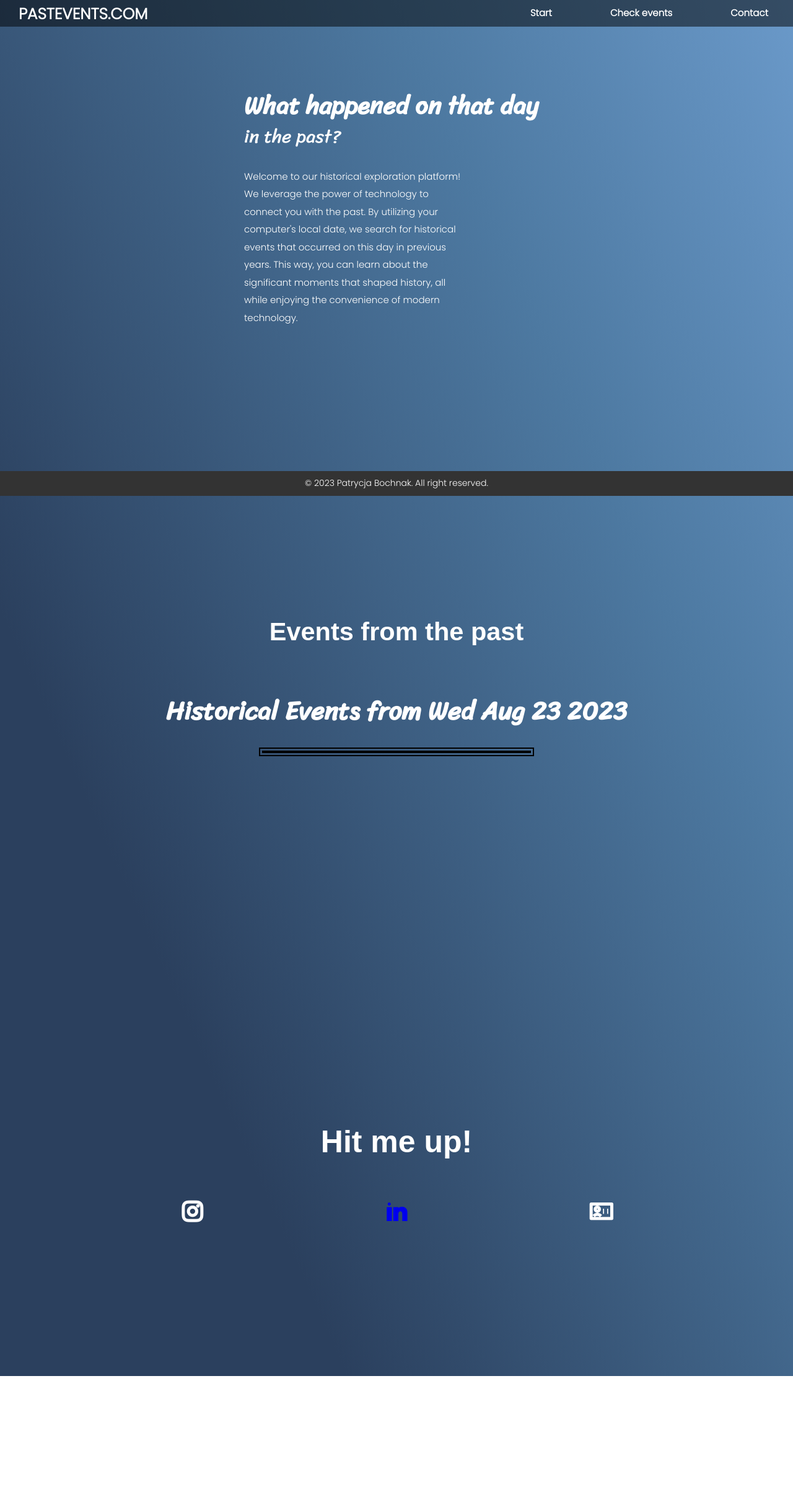
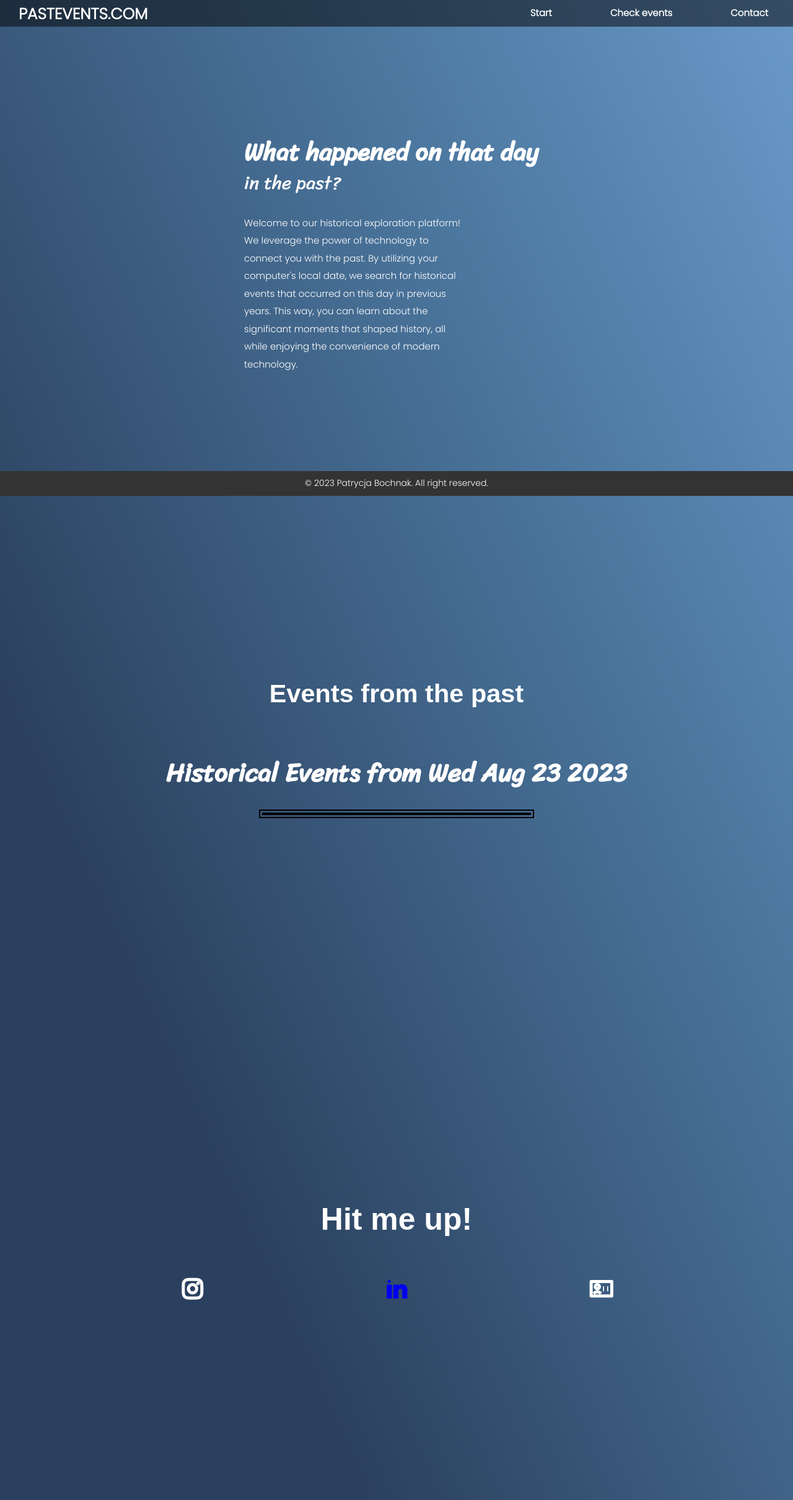
Before and after one commit to PatrycjaBochnak/What-happened-that-day, a React (Create React App) app: page / in a window 1280 px wide. Shown: the whole page at 62% size. Before the commit the page ends 2220 px from the top, so only its background shows below. Built offline with nearby package versions, Linux system fonts and the light colour scheme; no server answers.

Commit message:
height changed, offset 0

```diff
--- a/src/layouts/ButtonsMenu.js
+++ b/src/layouts/ButtonsMenu.js
@@ -8,7 +8,7 @@ const ButtonsMenu = ({ source, linkName }) => (
     to={source}
     spy={true}
     smooth={true}
-    offset={50}
+    offset={0}
     duration={500}
   >
     {linkName}
--- a/src/layouts/Events.js
+++ b/src/layouts/Events.js
@@ -8,8 +8,9 @@ const Events = ({ sr }) => {
   const date = new Date();
 
   useEffect(() => {
-    sr.reveal(".events", { delay: 200, origin: "top" });
     setCurrentDate(date);
+    sr.reveal(".", { delay: 200, origin: "top" });
+    sr.reveal(".events-content", { delay: 450, origin: "top" });
   }, [sr]);
 
   if (!currentDate) {
@@ -24,11 +25,11 @@ const Events = ({ sr }) => {
     <>
     <div className="events">
       <h5>Events from the past</h5>
-      <div className="events-content">
+    <div className="events-content">
         <br />
         <Searcher />
-      </div>
-      </div>
+    </div>
+    </div>
     </>
   );
 };
--- a/src/styles/App.css
+++ b/src/styles/App.css
@@ -26,3 +26,6 @@ body {
   list-style: none;
   text-decoration: none;
 }
+.Searcher {
+  height: 100vh;
+}
--- a/src/styles/Contact.css
+++ b/src/styles/Contact.css
@@ -1,5 +1,5 @@
 .contact {
-  height: 650px;
+  height: 100vh;
   display: flex;
   flex-flow: column;
   align-items: center;
--- a/src/styles/Events.css
+++ b/src/styles/Events.css
@@ -1,5 +1,5 @@
 .events {
-  height: 900px;
+  height: 100vh;
   display: flex;
   flex-flow: column;
   justify-content: center;
--- a/src/styles/Page.css
+++ b/src/styles/Page.css
@@ -1,5 +1,5 @@
 .page {
-    height: 650px;
+    height: 100vh;
     width: 100%;
     padding: 10px;
     display: flex;
```
